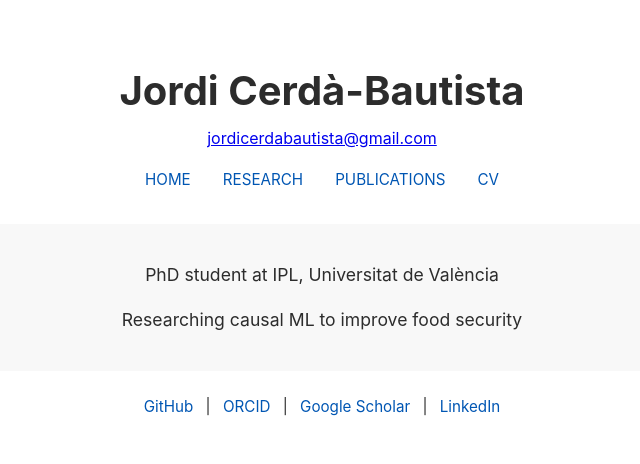
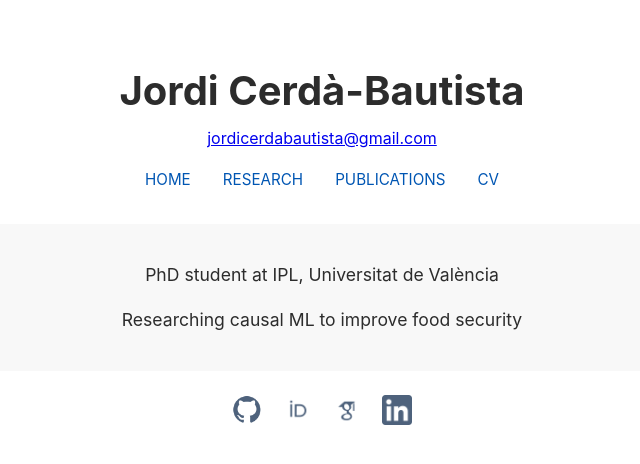
Before and after one commit to jordicbau/jordicbau.github.io, a Jekyll site: the page built from index.md, in a window 1280 px wide. Shown: the top 464 px of the page, without its empty margins (318-958 px from the left). Built offline with Jekyll 4.4.1, drawn with Linux system fonts in a browser that asks for light colours.

Commit message:
Update index.md

```diff
--- a/index.md
+++ b/index.md
@@ -22,8 +22,16 @@ title: Jordi Cerdà-Bautista
 </section>
 
 <section class="links">
-  <a href="https://github.com/jordicbau">GitHub</a> |
-  <a href="https://orcid.org/0000-0003-4512-6005">ORCID</a> |
-  <a href="https://scholar.google.com/citations?user=opHw5dAAAAAJ">Google Scholar</a> |
-  <a href="https://www.linkedin.com/in/jordi-cerd%C3%A0-bautista-93b1091bb/">LinkedIn</a>
+  <a href="https://github.com/jordicbau" target="_blank">
+    <img src="{{ '/assets/images/github.png' | relative_url }}" alt="GitHub" height="30">
+  </a>
+  <a href="https://orcid.org/0000-0003-4512-6005" target="_blank">
+    <img src="{{ '/assets/images/orcid.png' | relative_url }}" alt="ORCID" height="30">
+  </a>
+  <a href="https://scholar.google.com/citations?user=opHw5dAAAAAJ" target="_blank">
+    <img src="{{ '/assets/images/google_scholar.png' | relative_url }}" alt="Google Scholar" height="30">
+  </a>
+  <a href="https://www.linkedin.com/in/jordi-cerd%C3%A0-bautista-93b1091bb/" target="_blank">
+    <img src="{{ '/assets/images/linkedin.png' | relative_url }}" alt="LinkedIn" height="30">
+  </a>
 </section>
```
